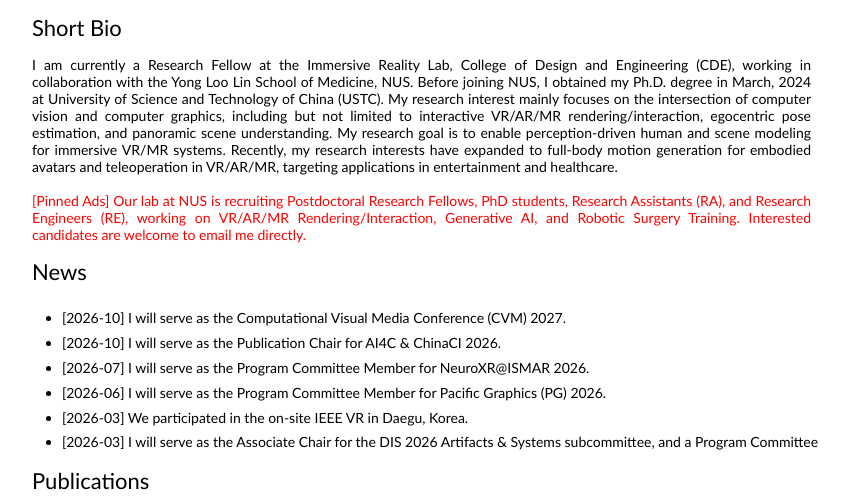
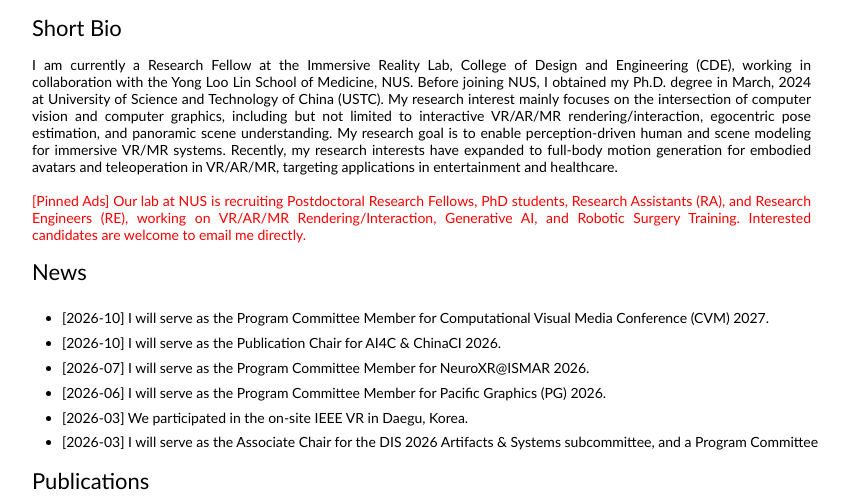
Before and after one commit to AplusX/AplusX.github.io, a plain HTML site: page index.html in a window 1280 px wide. Shown: the part 272-769 px from the top of the page, without its empty margins (228-1077 px from the left). Drawn offline with Linux system fonts and the light colour scheme.

Commit message:
Update news section to specify roles for CVM 2027 and NeuroXR@ISMAR 2026

```diff
--- a/index.html
+++ b/index.html
@@ -67,7 +67,7 @@
               <nav>
               <ul style="height: auto; overflow:hidden; overflow-y:scroll; height:150px; width:100%;">
 
-        <li> [2026-10] I will serve as the Computational Visual Media Conference (CVM) 2027.</li>
+        <li> [2026-10] I will serve as the Program Committee Member for Computational Visual Media Conference (CVM) 2027.</li>
         <li> [2026-10] I will serve as the Publication Chair for AI4C & ChinaCI 2026.</li>
         <li> [2026-07] I will serve as the Program Committee Member for NeuroXR@ISMAR 2026.</li>
         <li> [2026-06] I will serve as the Program Committee Member for Pacific Graphics (PG) 2026.</li>
```
